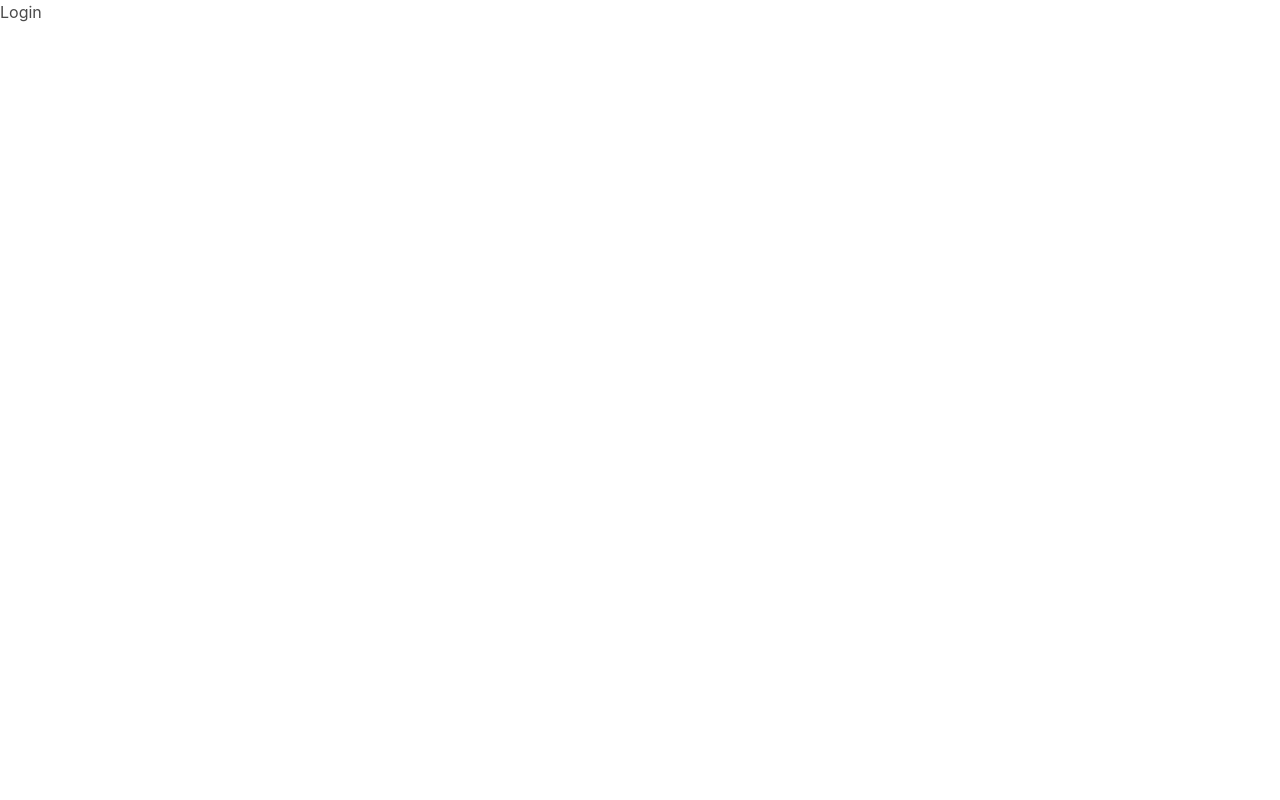
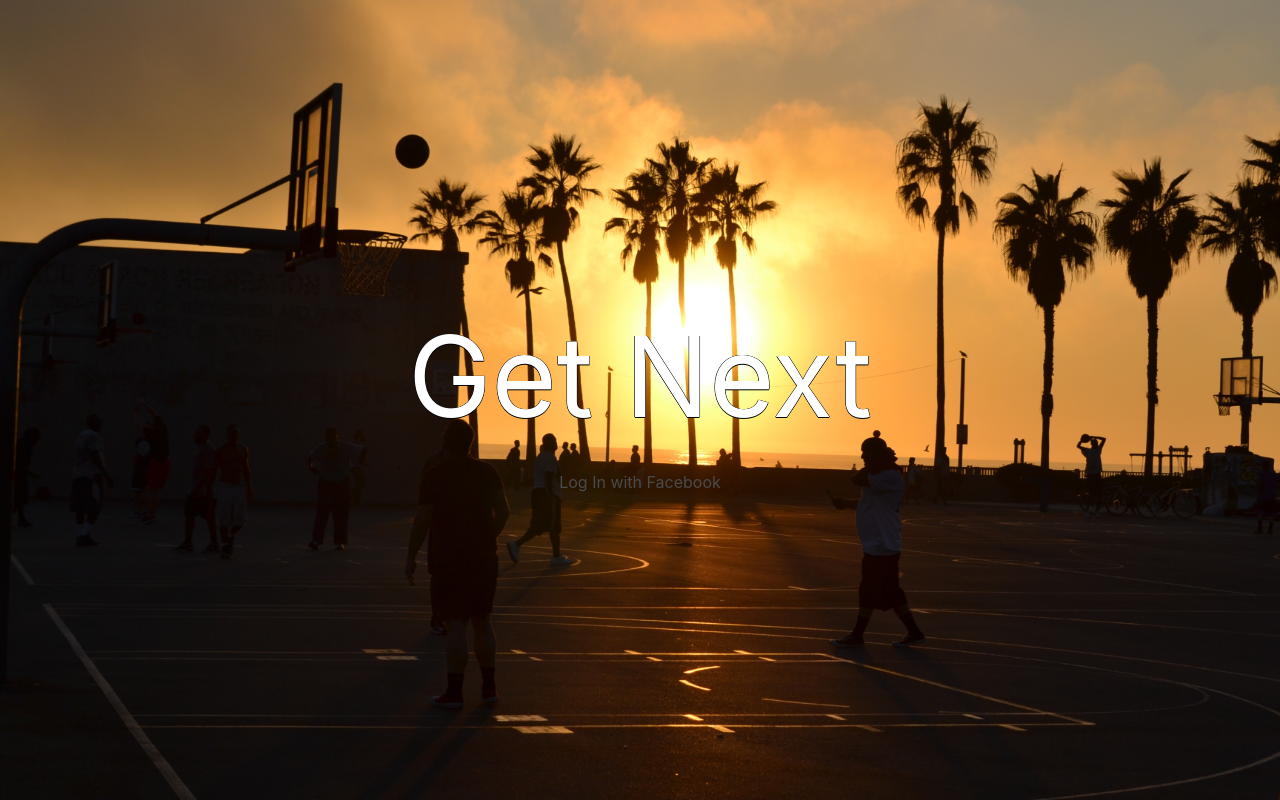
Before and after one commit to beggers23/gotNext, a Node server app: page / in a window 1280 px wide. Before the commit the page is almost empty. Run offline with Node 20, Linux system fonts and the light colour scheme; some libraries are stand-ins or nearby versions.

Commit message:
Commits some styles

```diff
--- a/client/css/styles.css
+++ b/client/css/styles.css
@@ -180,6 +180,8 @@ a:hover {
   width: 80vw;
   height: 10vh;
   border-top: 5px solid #69707a;
+  background: -webkit-linear-gradient(rgba( 160,160,160,.5), rgba( 160,160,160,0));
+  background: linear-gradient(rgba( 160,160,160,.5), rgba( 160,160,160,0));
 }
 
 /*MAP STYLES*/
@@ -446,3 +448,30 @@ a:hover {
   justify-content: center;
   align-items: center;
 }
+
+
+/* SPLASH PAGE STYLES*/
+#splash-page {
+  width: 100vw;
+  height: 100vh;
+  background: url('/images/background.jpg');
+  background-size: cover;
+  background-position: center;
+  display: flex;
+  justify-content: center;
+  align-items: center;
+}
+
+#splash-contents{
+  text-align: center;
+  position: relative;
+  display: flex;
+  flex-flow: column;
+}
+
+
+#head-title {
+  color: White !important;
+  font-size: 7em;
+  text-shadow: -0.5px 0 black, 0 0.5px black, 0.5px 0 black, 0 -0.5px black;
+}
--- a/client/js/facebook.js
+++ b/client/js/facebook.js
@@ -96,10 +96,10 @@ fbFunctions.loginUser = function(){
 
 fbFunctions.logoutUser = function(){
   FB.logout(function(response){
-    console.log( 'Logged out');
-    $('#loggedin').hide();
-    $('#loggedout').show();
+    console.log( response );
   });
+  $('#loggedin').hide();
+  $('#loggedout').show();
 }
 
 
--- a/client/js/modals.js
+++ b/client/js/modals.js
@@ -62,12 +62,12 @@ modals.openMoreInfo = function(){
   if( pos ) {
     pos = false;
     $('#contentWindow').css({'top': '80vh'});
-    $('#arrow').css({'transform':'rotate(0deg)'});
+    $('#arrow').css({'transform':'rotate(0deg)', 'color':'#69707a'});
     $('#courtProfileModal').slideToggle('slow');
   }else {
     pos = true;
     $('#contentWindow').css({'top': '40vh'});
-    $('#arrow').css({'transform':'rotate(-180deg)'});
+    $('#arrow').css({'transform':'rotate(-180deg)', 'color':'black'});
     $('#courtProfileModal').show();
   }
 }
--- a/client/views/index.ejs
+++ b/client/views/index.ejs
@@ -2,13 +2,12 @@
 <html>
   <head>
     <meta charset="utf-8">
-    <title>Index</title>
+    <title>Hoop Dreamin</title>
   </head>
   <link rel="stylesheet" href="https://cdnjs.cloudflare.com/ajax/libs/bulma/0.0.28/css/bulma.css" media="screen" title="no title" charset="utf-8">
   <link rel="stylesheet" href="https://maxcdn.bootstrapcdn.com/font-awesome/4.5.0/css/font-awesome.min.css">
   <link rel="stylesheet" href="https://ajax.googleapis.com/ajax/libs/jqueryui/1.11.4/themes/smoothness/jquery-ui.css">
   <link rel="stylesheet" href="/css/styles.css" media="screen" title="no title" charset="utf-8">
-  <title>SIGNED IN</title>
   <body>
     <script src="https://ajax.googleapis.com/ajax/libs/jquery/2.2.4/jquery.min.js"></script>
     <script src="https://ajax.googleapis.com/ajax/libs/jqueryui/1.11.4/jquery-ui.min.js"></script>
--- a/client/views/partials/loggedout.ejs
+++ b/client/views/partials/loggedout.ejs
@@ -1,5 +1,12 @@
-<h1> Login </h1>
-  <fb:login-button scope="public_profile,email,user_friends" onlogin="fbFunctions.checkLoginState()">
-  </fb:login-button>
-<div id="status">
+<div id='splash-page'>
+
+  <div id='splash-contents'>
+    <strong class='subtitle is-1' id='head-title'>Get Next</strong>
+    <div id="status" class='hidden'>
+    </div>
+    <fb:login-button data-size='large' scope="public_profile,email,user_friends" onlogin="fbFunctions.checkLoginState()">
+      Log In with Facebook
+    </fb:login-button>
+  </div>
+
 </div>
```
Also changed, not shown: client/images/background.jpg (added).
